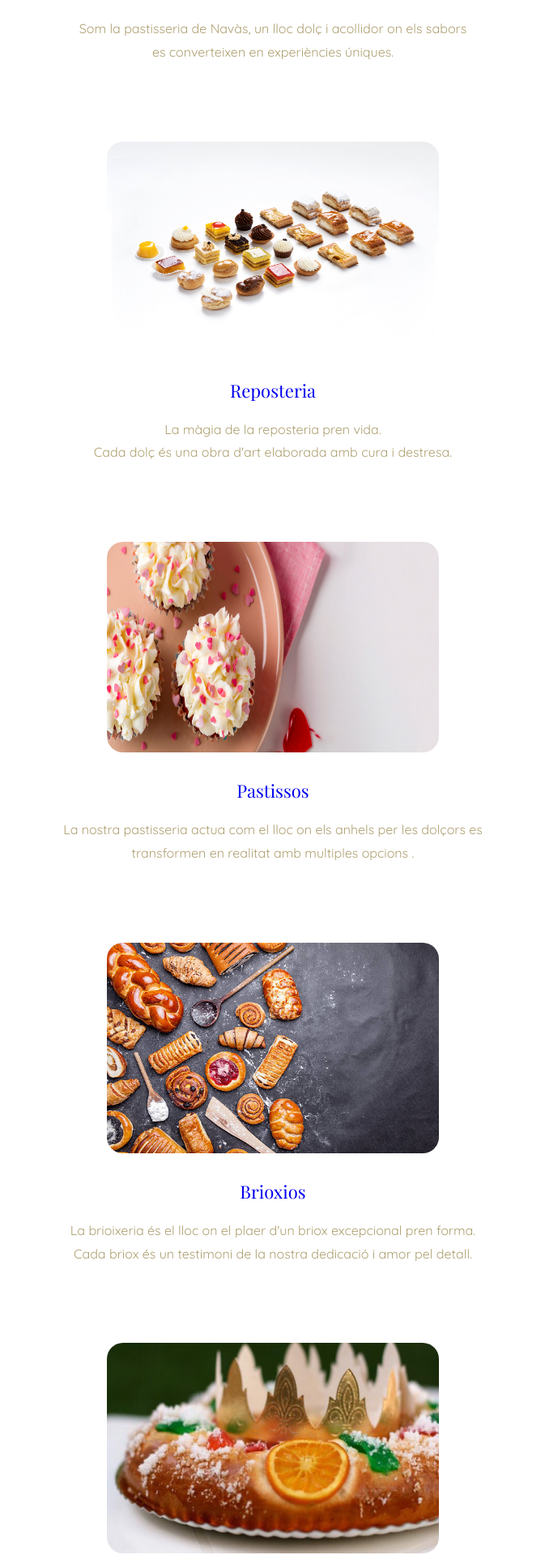
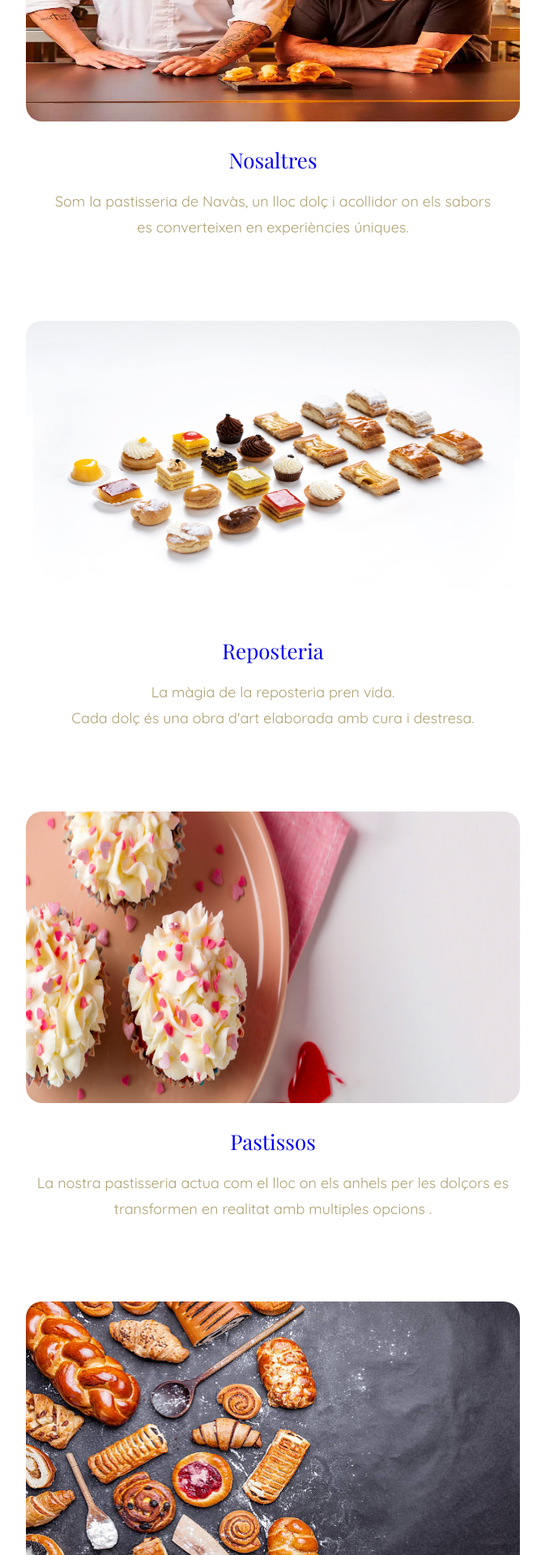
Before and after one commit to danicampdelacreu/pasteleria-casellas_react.js, a React (Create React App) app: page / in a window 1280 px wide. Shown: the part 880-2800 px from the top of the page at 81% size, without its empty margins (303-976 px from the left). Built offline with nearby package versions, Linux system fonts and the light colour scheme.

Commit message:
Home @media tablet, pantalla oky

```diff
--- a/src/routes/bebidas/Bebidas.css
+++ b/src/routes/bebidas/Bebidas.css
@@ -404,7 +404,7 @@
     }
 }
 /* Tamaño Pantalla*/
-@media all and (min-width: 1024px) and (max-width: 1280px) {
+@media (min-width: 1024px) {
     .drinksGeneral img {
         height: 500px;
         width: 100%;
--- a/src/routes/brioxeria/Brioxeria.css
+++ b/src/routes/brioxeria/Brioxeria.css
@@ -297,7 +297,7 @@
     }
 }
 /* Tamaño Pantalla*/
-@media all and (min-width: 1024px) and (max-width: 1280px) {
+@media (min-width: 1024px){
     .briGeneral img {
         height: 500px;
         width: 100%;
--- a/src/routes/dias/Dias.css
+++ b/src/routes/dias/Dias.css
@@ -85,7 +85,7 @@
     }
  }
 /* Tamaño Pantalla*/
-@media all and (min-width: 1024px) and (max-width: 1280px) {
+@media (min-width: 1024px){
     .daysGeneral img {
         height: 500px;
         width: 100%;
--- a/src/routes/home/Home.css
+++ b/src/routes/home/Home.css
@@ -573,7 +573,7 @@
     }
 }
 /* Tamaño Pantalla*/
-@media all and (min-width: 1024px) and (max-width: 1280px) {
+@media (min-width: 1024px) {
     .allMain p{
         font-family: 'Quicksand', sans-serif;
     }
@@ -587,8 +587,8 @@
     .image5,
     .image6,
     .image7 {
-        height: 260px;
-        width: 410px;
+        height: 360px;
+        width: 610px;
         border-radius: 20px;
         margin-top: 80px;
         margin-bottom: 10px;
@@ -598,12 +598,12 @@
 
     .homePhoto1 {
         width: 100%;
-        height: 400px;
+        height: 510px;
     }
 
     .homePhoto1 img {
         width: 100%;
-        height: 520px;
+        height: 620px;
         object-fit: cover;
         position: fixed;
         top: 0;
@@ -636,7 +636,7 @@
         justify-content: center;
         background-color :white;
         color: #aea071;
-        font-size:16px;
+        font-size:18px;
         text-align: center;
         line-height: 1.8;
 
@@ -650,7 +650,7 @@
         transition: background-color 0.3s, color 0.3s, transform 0.3s;
         width: 300px;
         margin-top: 20px;
-        font-size:22px;
+        font-size:26px;
         text-align: center;
         line-height: 35px;
         border-radius: 20px 20px;
@@ -677,7 +677,7 @@
         justify-content: center;
         background-color: white;
         color: #aea071;
-        font-size:16px;
+        font-size:18px;
         text-align: center;
         line-height: 1.8;
 
@@ -691,7 +691,7 @@
         transition: background-color 0.3s, color 0.3s, transform 0.3s;
         width: 300px;
         margin-top: 20px;
-        font-size:22px;
+        font-size:26px;
         text-align: center;
         line-height: 35px;
     }
@@ -715,7 +715,7 @@
         justify-content: center;
         background-color: white;
         color: #aea071;
-        font-size:16px;
+        font-size:18px;
         text-align: center;
         line-height: 1.8;
 
@@ -729,7 +729,7 @@
         transition: background-color 0.3s, color 0.3s, transform 0.3s;
         width: 300px;
         margin-top: 20px;
-        font-size:22px;
+        font-size:26px;
         text-align: center;
         line-height: 35px;
     }
@@ -753,7 +753,7 @@
         justify-content: center;
         background-color: white;
         color: #aea071;
-        font-size:16px;
+        font-size:18px;
         text-align: center;
         line-height: 1.8;
 
@@ -767,7 +767,7 @@
         transition: background-color 0.3s, color 0.3s, transform 0.3s;
         width: 300px;
         margin-top: 20px;
-        font-size:22px;
+        font-size:26px;
         text-align: center;
         line-height: 35px;
     }
@@ -791,7 +791,7 @@
         justify-content: center;
         background-color: white;
         color: #aea071;
-        font-size:16px;
+        font-size:18px;
         text-align: center;
         line-height: 1.8;
 
@@ -805,7 +805,7 @@
         transition: background-color 0.3s, color 0.3s, transform 0.3s;
         width: 300px;
         margin-top: 20px;
-        font-size:22px;
+        font-size:26px;
         text-align: center;
         line-height: 35px;
     }
@@ -830,7 +830,7 @@
         justify-content: center;
         background-color: white;
         color: #aea071;
-        font-size:16px;
+        font-size:18px;
         text-align: center;
         line-height: 1.8;
     }
@@ -843,7 +843,7 @@
         transition: background-color 0.3s, color 0.3s, transform 0.3s;
         width: 300px;
         margin-top: 20px;
-        font-size:22px;
+        font-size:26px;
         text-align: center;
         line-height: 35px;
     }
--- a/src/routes/pasteleria/Pasteleria.css
+++ b/src/routes/pasteleria/Pasteleria.css
@@ -371,7 +371,7 @@
 }
 }
 /* Tamaño Pantalla*/
-@media all and (min-width: 1024px) and (max-width: 1280px) {
+@media (min-width: 1024px) {
     .pasteGeneral img {
         height: 500px;
         width: 100%;
--- a/src/routes/reposteria/Reposteria.css
+++ b/src/routes/reposteria/Reposteria.css
@@ -385,7 +385,7 @@
     }
 }
 /* Tamaño Pantalla*/
-@media all and (min-width: 1024px) and (max-width: 1280px) {
+@media (min-width: 1024px) {
     .repoGeneral img {
         height: 500px;
         width: 100%;
--- a/src/routes/team/Team.css
+++ b/src/routes/team/Team.css
@@ -42,7 +42,7 @@
     }
 }
 /* Tamaño Tablet Horizontal*/
-@media all and (min-width: 768px) and (max-width: 1024px) {
+@media (min-width: 768px) {
     .teamGeneral{
     margin-bottom: 100px;
 }
@@ -83,7 +83,7 @@
 }
 }
 /* Tamaño Pantalla*/
-@media all and (min-width: 1024px) and (max-width: 1280px) {
+@media (min-width: 1024px){
     .teamGeneral{
         margin-bottom: 100px;
     }
```
